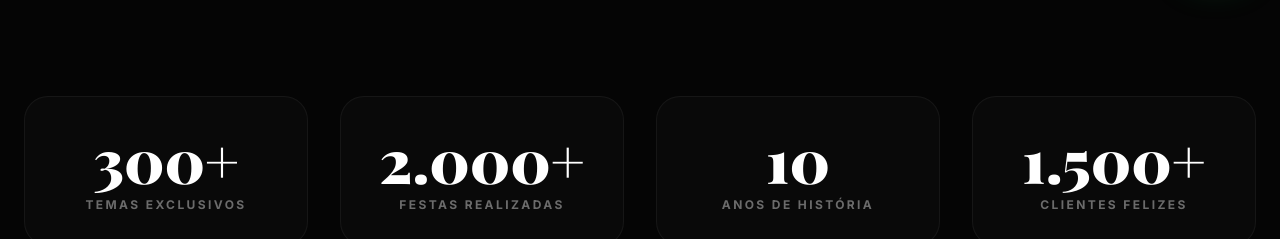
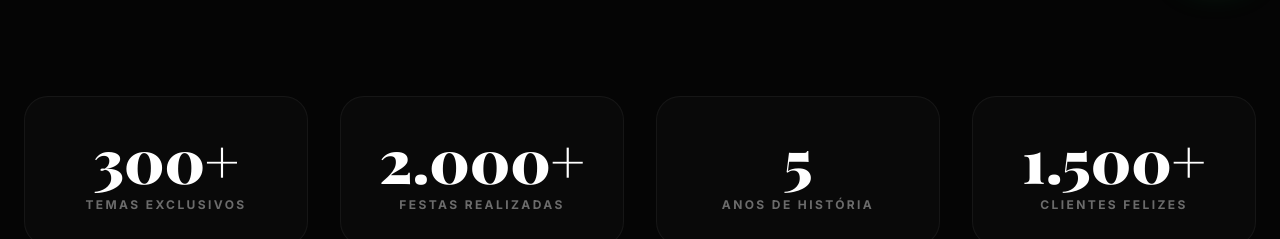
Before and after one commit to dogcattrends/mamae-decora-atibaia, a Next.js app: page / in a window 1280 px wide. Shown: the part 800-1039 px from the top of the page. Built offline with nearby package versions, Linux system fonts and the light colour scheme; a web font is replaced by a local one.

Commit message:
feat: Add contact information, theme data, statistics, and FAQs as constants.

```diff
--- a/components/constants.ts
+++ b/components/constants.ts
@@ -36,15 +36,16 @@ export const THEMES = [
   { id: 27, name: 'Baby Looney Tunes', category: 'Infantil', image: '/baby-looney-tunes.png' },
   { id: 28, name: 'Branca de Neve', category: 'Personagens', image: '/branca-de-neve.png' },
   { id: 29, name: 'Cebolinha', category: 'Personagens', image: '/cebolinha.png' },
-  { id: 30, name: 'Jardim das Margaridas', category: 'Batizado', image: '/chá-bebe-jardim-das-margaridas.png' },
+  { id: 30, name: 'Margaridas', category: 'Batizado', image: '/chá-bebe-jardim-das-margaridas.png' },
   { id: 31, name: 'O Maior Pintor do Mundo', category: 'Infantil', image: '/o-maior-pintor-do-mundo.png' },
   { id: 32, name: 'São Paulo FC', category: 'Adulto', image: '/Sao-Paulo-Futebol-Clube.png' },
+  { id: 33, name: 'Aniversário Adulto', category: 'Adulto', image: '/aniversario-adulto.jpg' },
 ];
 
 export const STATS = [
   { label: 'Temas Exclusivos', value: '300+' },
   { label: 'Festas Realizadas', value: '2.000+' },
-  { label: 'Anos de História', value: '10' },
+  { label: 'Anos de História', value: '5' },
   { label: 'Clientes Felizes', value: '1.500+' },
 ];
 
```
